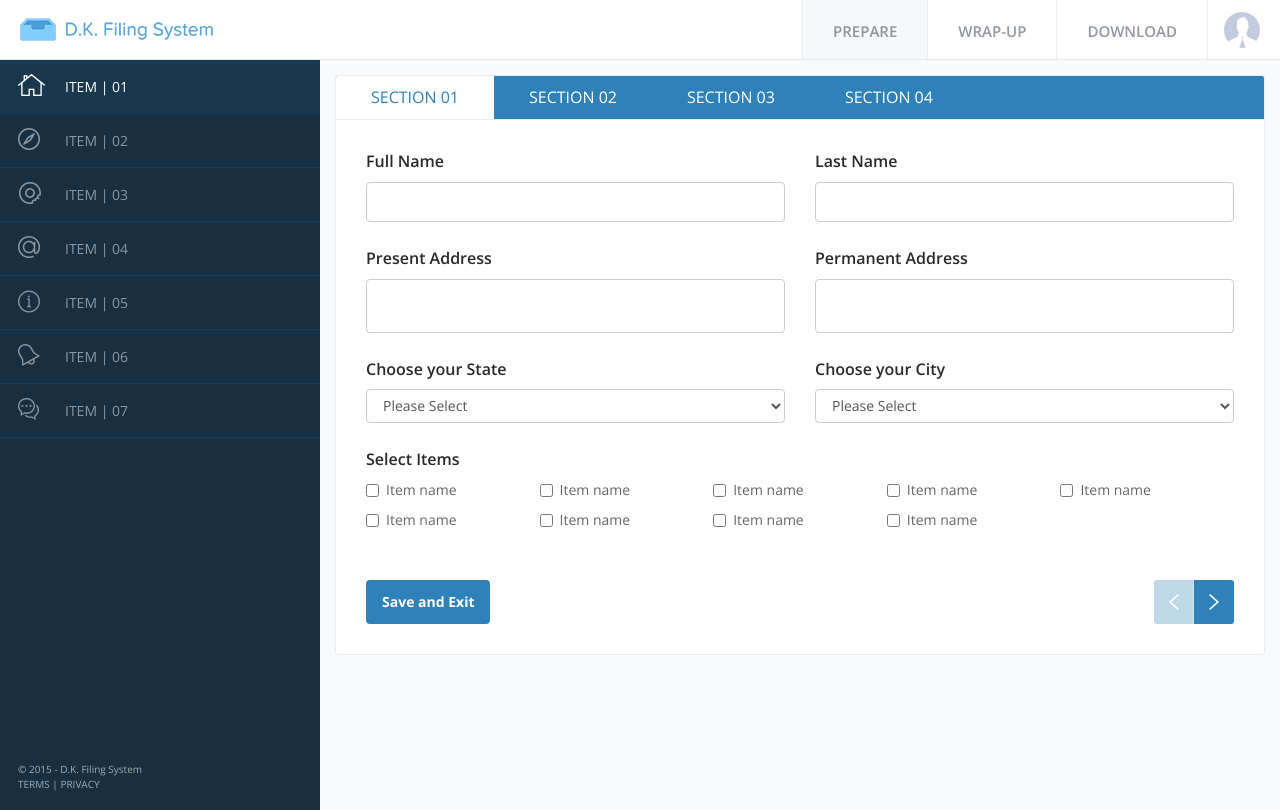
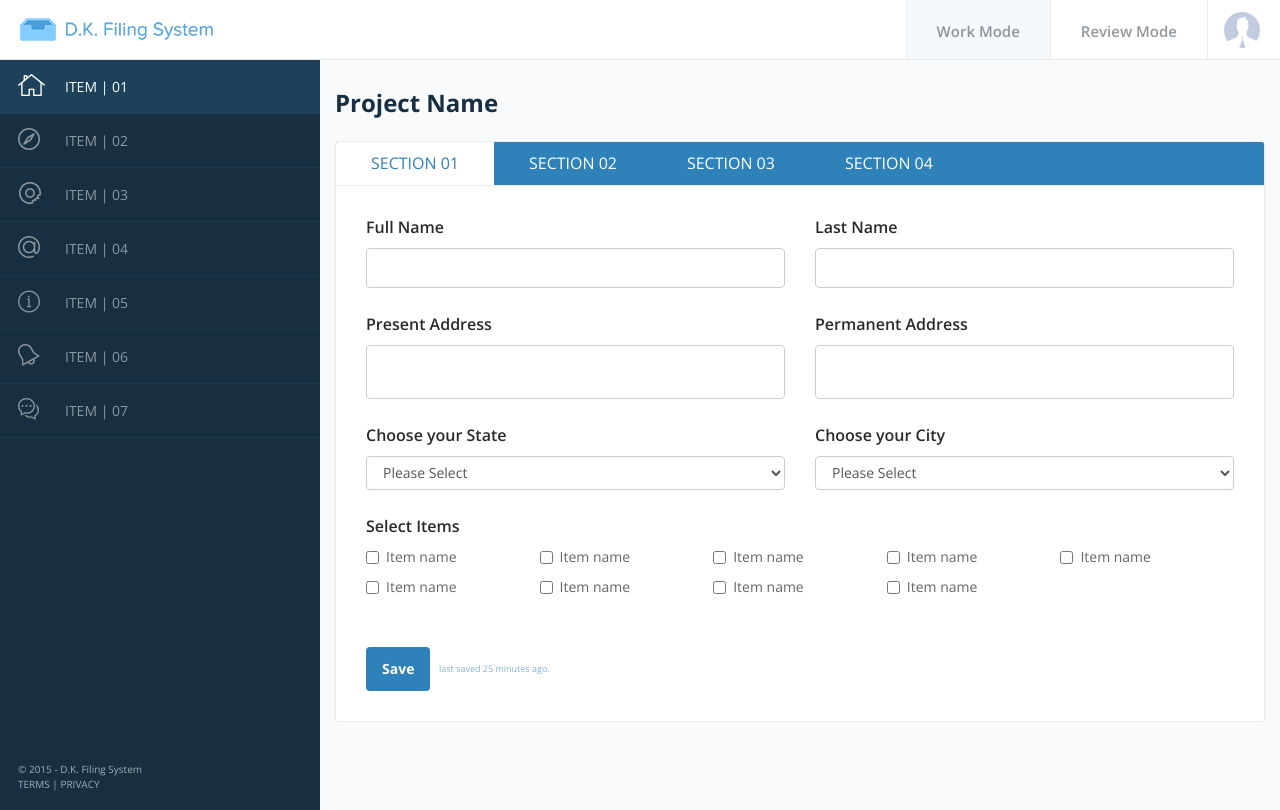
Before and after one commit to leonarther16th/DK-Law, a PHP site: page /page2.html in a window 1280 px wide. Run offline with PHP 8.4, Linux system fonts and the light colour scheme; some libraries are stand-ins or nearby versions.

Commit message:
Updated all the minor changes requested by client
;

```diff
--- a/page2.html
+++ b/page2.html
@@ -41,9 +41,9 @@
         </div>
         <div id="navbar" class="navbar-collapse collapse">
           <ul class="nav navbar-nav navbar-right">
-            <li class="active"><a href="#">PREPARE</a></li>
-            <li><a href="#">WRAP-UP</a></li>
-            <li><a href="#">DOWNLOAD</a></li>
+            <li class="active"><a href="#">Work Mode</a></li>
+            <li><a href="#">Review Mode</a></li>
+            <!--<li><a href="#">DOWNLOAD</a></li>-->
           </ul>
         </div><!--/.nav-collapse -->
       <!--</div>-->
@@ -56,7 +56,7 @@
              <aside class="leftpanel col-xs-2 col-sm-3">
              	<div class="row">
 					<ul class="leftMenu" role="tablist">
-						<li role="presentation" class="active">
+						<li role="presentation" class="active item-done">
 							<a href="#home" aria-controls="home" role="tab" data-toggle="tab">
 							<i class="icon-home"></i><span>ITEM | 01</span></a>
 						</li>
@@ -76,7 +76,10 @@
             		</div>
              	</div>
              </aside>
+
              <section class="right-panel col-xs-10 col-sm-9">
+             <h2>Project Name</h2>
+
                 <div class="right-content-box active" role="tabpanel" id="home">
 					 <div class="tab-head">
 						  <ul class="nav nav-tabs tabs-menu">
@@ -156,11 +159,16 @@
                                 </label>
                           </div>
                           <div class="col-sm-12">
-                              <button class="btn btn-submit">Save and Exit</button>
+                              <button class="btn btn-submit">Save</button>
+                               <span class="last-saved">last saved 25 minutes ago.</span>
+
+                               <!-- REMOVING THE ARROWS
                               <div class="prev-next tabs-menu">
                                  	<a href="#" class="prev disabled"></a>
                                   <a href="#section2" class="next sec2"></a>
                               </div>
+                              -->
+
                           </div>
                         </form>
                     </div>
@@ -204,11 +212,14 @@
 							  </div>
 
 							  <div class="col-sm-12">
-								  <button class="btn btn-submit">Save and Exit</button>
+								  <button class="btn btn-submit">Save</button>
+                  <span class="last-saved">last saved 25 minutes ago.</span>
+
+                  <!--
 								  <div class="prev-next tabs-menu" role="tablist">
 									  <a href="#section1" class="prev sec1"></a>
-									 <!-- <a href="#section2" class="next"></a>-->
-								  </div>
+									<a href="#section2" class="next"></a>
+								  </div>-->
 							  </div>
 							</form>
                     </div>
@@ -295,11 +306,10 @@
                                 </label>
                           </div>
                           <div class="col-sm-12">
-                              <button class="btn btn-submit">Save and Exit</button>
-                              <div class="prev-next tabs-menu2">
-                                 	<a href="#" class="prev disabled"></a>
-                                  <a href="#comp2" class="next comp2"></a>
-                              </div>
+                              <button class="btn btn-submit">Save</button>
+                              <span class="last-saved">last saved 25 minutes ago.</span>
+
+
                           </div>
                         </form>
                     </div>
@@ -343,11 +353,9 @@
 							  </div>
 
 							  <div class="col-sm-12">
-								  <button class="btn btn-submit">Save and Exit</button>
-								  <div class="prev-next tabs-menu2" role="tablist">
-									  <a href="#comp1" class="prev comp1"></a>
-									 <!-- <a href="#section2" class="next"></a>-->
-								  </div>
+								  <button class="btn btn-submit">Save</button>
+                  <span class="last-saved">last saved 25 minutes ago.</span>
+
 							  </div>
 							</form>
                     </div>
--- a/sass/_layout.scss
+++ b/sass/_layout.scss
@@ -43,7 +43,7 @@ body{
 }
 h2{
     font-size:24px;
-    color:#000;
+    color:$darken-primary-color;
     font-weight:700;
     margin-bottom:25px;
     margin-top:30px;
@@ -359,3 +359,16 @@ tr.file-link{
 	display: none;
     color: #fff;
 }
+
+.last-saved{
+    color: lighten($darken-primary-color,50);
+    font-size: 9px;
+    font-weight: thin;
+    //font-style: italic;
+    padding: 5px 0 5px 5px;
+}
+
+.item-done{
+    background-color: lighten($darken-primary-color, 4);
+
+}
```
Also changed, not shown: home.html (+6 -6 lines), stylesheets/screen.css.
